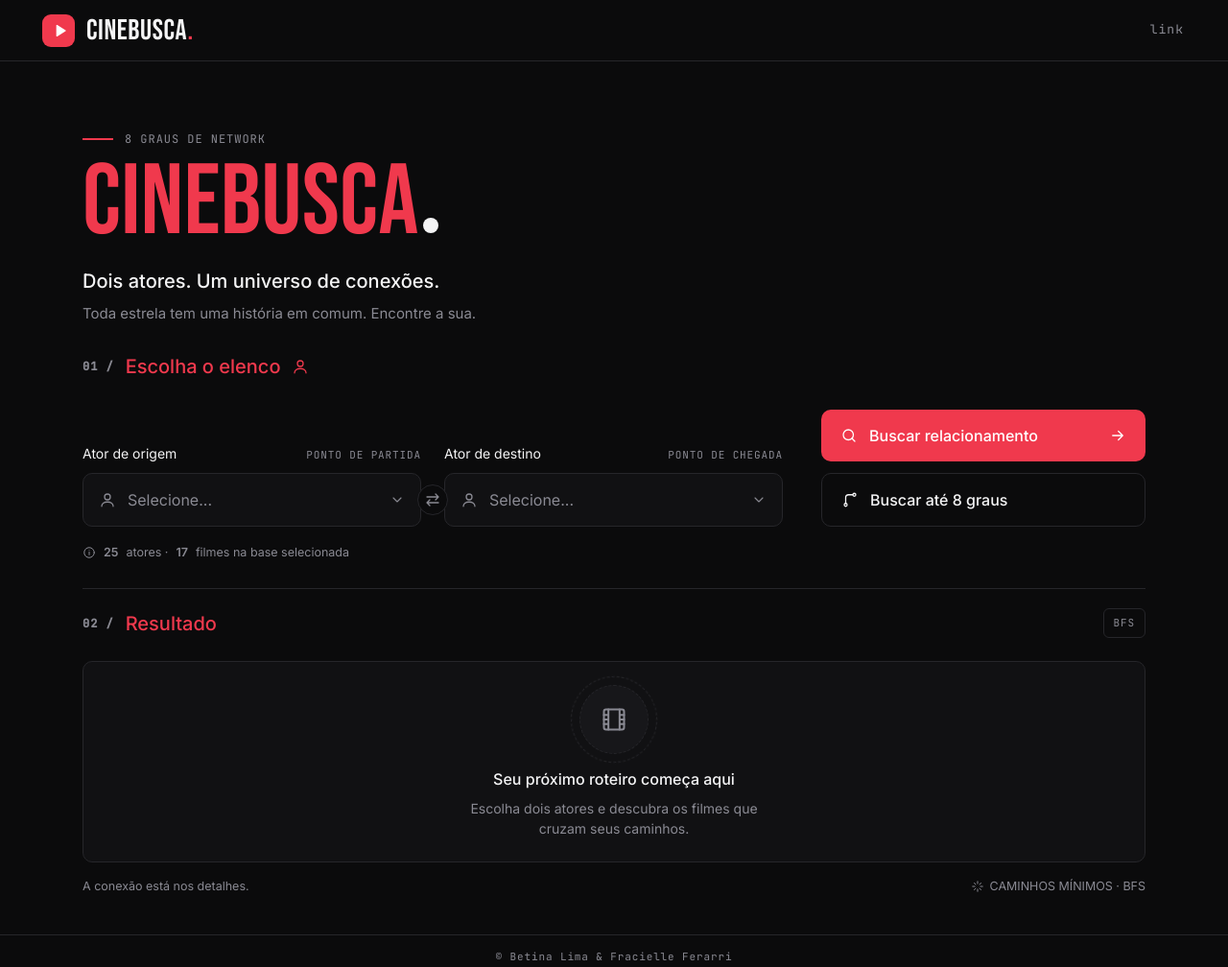
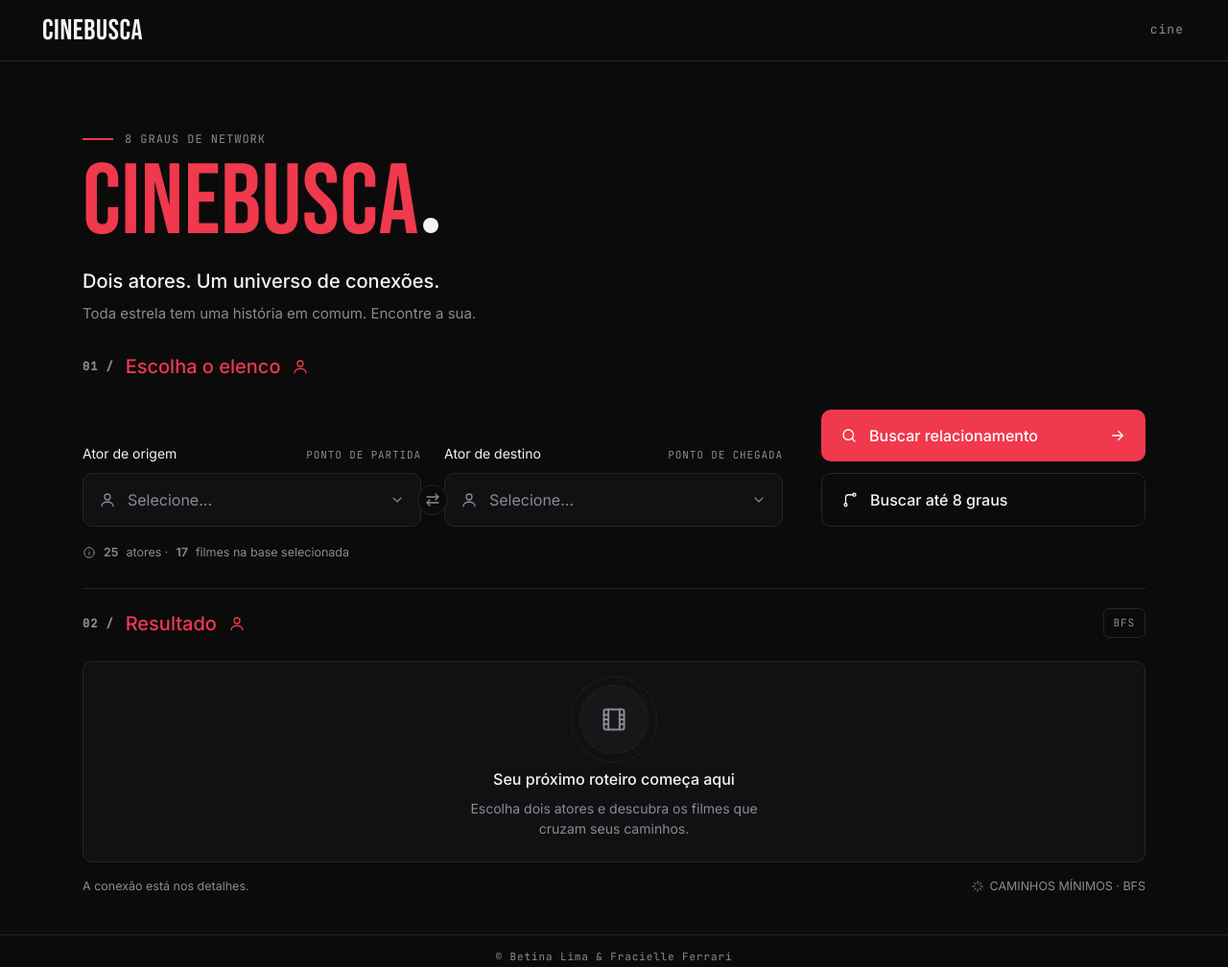
Before and after one commit to betinalimaj/grausnetwork, a website: page public/index.html in a window 1280 px wide. Shown: the whole page at 96% size. Drawn offline with Linux system fonts and the light colour scheme.

Commit message:
modifica a interface

```diff
--- a/public/index.html
+++ b/public/index.html
@@ -18,12 +18,9 @@
 
     <header class="topbar">
         <a class="brand" href="#" aria-label="Cinebusca">
-            <span class="logo"><svg viewBox="0 0 24 24" aria-hidden="true">
-                    <path d="M8 5.5v13a.8.8 0 0 0 1.2.7l10.4-6.5a.8.8 0 0 0 0-1.4L9.2 4.8A.8.8 0 0 0 8 5.5z" />
-                </svg></span>
-            <span class="brand-name">CINEBUSCA<span class="brand-dot">.</span></span>
+            <span class="brand-name">CINEBUSCA<span class="brand-dot"></span></span>
         </a>
-        <a class="profile-link mono" href="#" target="_blank" rel="noopener noreferrer">link</a>
+        <a class="profile-link mono" href="#" target="_blank" rel="noopener noreferrer">cine</a>
     </header>
 
     <main class="container">
@@ -36,8 +33,6 @@
             <p class="lead reveal">Dois atores. Um universo de conexões.</p>
 
             <p class="sub reveal">Toda estrela tem uma história em comum. Encontre a sua.</p>
-            <!-- Troque pela sua imagem: -->
-            <div class="hero-img" role="img" aria-label="Câmera de cinema antiga"></div>
         </section>
 
         <section class="cast reveal">
@@ -120,7 +115,12 @@
 
         <section class="result reveal">
             <div class="result-head">
-                <h2 class="section-title"><span class="num mono">02 /</span> Resultado</h2>
+                <h2 class="section-title"><span class="num mono">02 /</span> Resultado
+                 <svg class="icon" viewBox="0 0 24 24">
+                    <circle cx="12" cy="8" r="4" />
+                    <path d="M4 21c0-4 4-6 8-6s8 2 8 6" />
+                </svg></h2>
+
                 <span class="badge mono">BFS</span>
             </div>
 
@@ -150,7 +150,7 @@
     </main>
 
     <footer class="footer mono">
-        <p>© Betina Lima & Fracielle Ferarri</p>
+        <p>© Betina Lima & Fracielle Ferrari</p>
 
     </footer>
 
--- a/public/style.css
+++ b/public/style.css
@@ -66,23 +66,6 @@ body {
   gap: 12px;
   text-decoration: none;
   color: var(--text);
-}
-
-.logo {
-  width: 34px;
-  height: 34px;
-  border-radius: 9px;
-  background: var(--red);
-  display: grid;
-  place-items: center;
-  transition: transform 0.25s ease;
-}
-
-.logo svg {
-  width: 20px;
-  height: 20px;
-  fill: #fff;
-  margin-left: 2px;
 }
 
 .brand:hover .logo {
```
